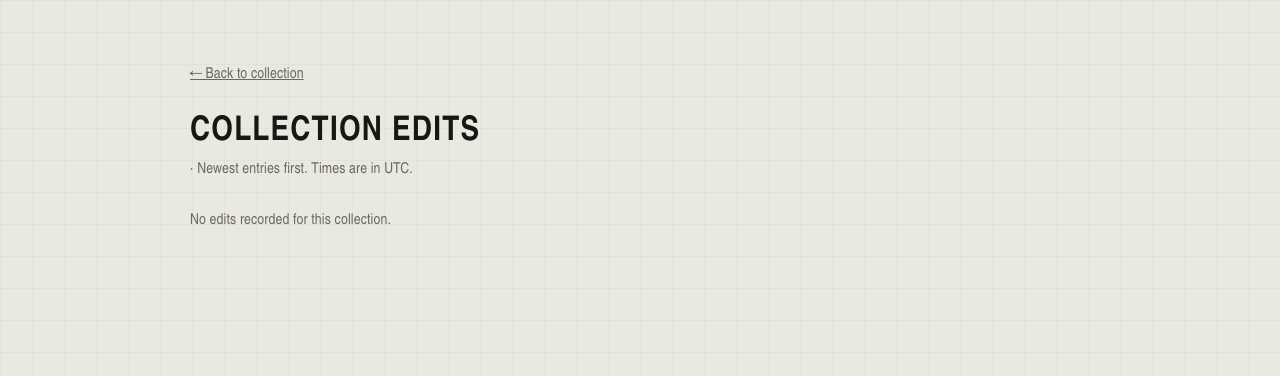
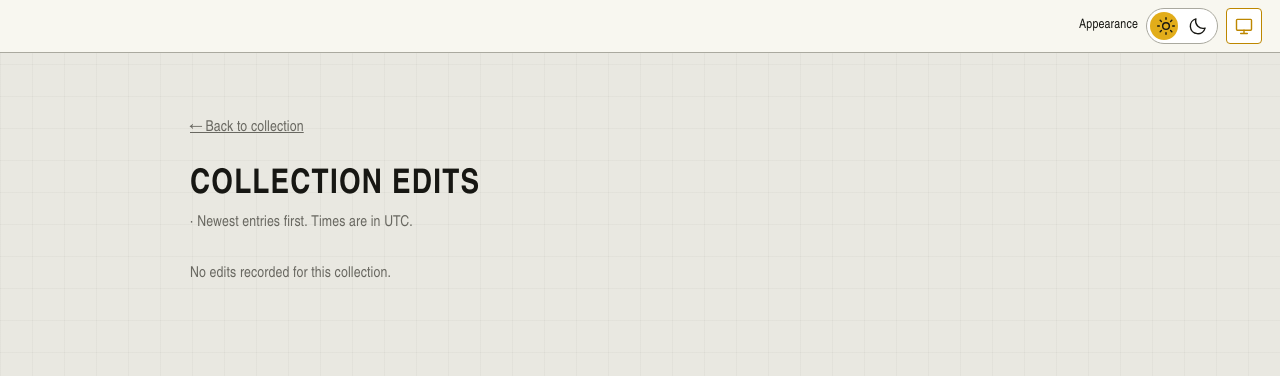
Before and after one commit to diversen7/archival-organizer, a FastAPI app: template archival_organizer/web/templates/history.html in a window 1280 px wide. Shown: the top 376 px of the page. Run offline with FastAPI, Linux system fonts and the light colour scheme; the template is opened without the code that fills it, so the values that code supplies are empty; parts of the project's set-up code (start-up, migrations or seed data) failed here and were passed over.

Commit message:
add dark light modes

```diff
--- a/archival_organizer/web/static/archive.css
+++ b/archival_organizer/web/static/archive.css
@@ -1,4 +1,5 @@
 :root {
+  color-scheme: light;
   --ink: #171713;
   --muted: #696861;
   --paper: #e9e8e1;
@@ -9,7 +10,55 @@
   --accent-soft: #f3dda0;
   --warn: #b83b24;
   --panel: #20211e;
+  --accent-ink: #171713;
+  --control-border: #20211e;
+  --input-bg: #fff;
+  --hover-card: #fffdf3;
+  --scan-frame: #c5c4bb;
+  --shadow: #24251f1f;
+  --grid-line: #1a1a1608;
+  --disabled-bg: #deddd5;
   --technical-font: Bahnschrift, "Arial Narrow", "Helvetica Neue", Arial, sans-serif;
+}
+
+/* System mode has no data-theme; an explicit choice takes precedence. */
+@media (prefers-color-scheme: dark) {
+  :root:not([data-theme]) {
+    color-scheme: dark;
+    --ink: #eeede5;
+    --muted: #b8b7ad;
+    --paper: #181916;
+    --card: #252622;
+    --line: #606158;
+    --accent-strong: #e2ad1a;
+    --accent-soft: #40361c;
+    --warn: #f38c76;
+    --control-border: #929389;
+    --input-bg: #1c1d19;
+    --hover-card: #33342c;
+    --scan-frame: #30312c;
+    --shadow: #00000050;
+    --grid-line: #ffffff06;
+    --disabled-bg: #3b3c35;
+  }
+}
+:root[data-theme="dark"] {
+  color-scheme: dark;
+  --ink: #eeede5;
+  --muted: #b8b7ad;
+  --paper: #181916;
+  --card: #252622;
+  --line: #606158;
+  --accent-strong: #e2ad1a;
+  --accent-soft: #40361c;
+  --warn: #f38c76;
+  --control-border: #929389;
+  --input-bg: #1c1d19;
+  --hover-card: #33342c;
+  --scan-frame: #30312c;
+  --shadow: #00000050;
+  --grid-line: #ffffff06;
+  --disabled-bg: #3b3c35;
 }
 
 * { box-sizing: border-box; }
@@ -18,13 +67,23 @@ body {
   color: var(--ink);
   background-color: var(--paper);
   background-image:
-    linear-gradient(#1a1a1608 1px, transparent 1px),
-    linear-gradient(90deg, #1a1a1608 1px, transparent 1px);
+    linear-gradient(var(--grid-line) 1px, transparent 1px),
+    linear-gradient(90deg, var(--grid-line) 1px, transparent 1px);
   background-size: 32px 32px;
   font: 15px/1.5 var(--technical-font);
   letter-spacing: .01em;
 }
 a { color: inherit; }
+.appearance-bar { display: flex; align-items: center; justify-content: flex-end; gap: 8px; padding: 8px 18px; background: var(--card); border-bottom: 1px solid var(--line); font-size: 13px; }
+.appearance-bar button { position: relative; display: inline-flex; align-items: center; justify-content: center; height: 36px; padding: 6px; color: var(--ink); background: var(--input-bg); border: 1px solid var(--line); cursor: pointer; }
+.appearance-bar button:focus-visible { outline: 2px solid var(--accent); outline-offset: 2px; }
+.appearance-bar svg { position: relative; width: 20px; height: 20px; fill: none; stroke: currentColor; stroke-width: 1.7; stroke-linecap: round; stroke-linejoin: round; }
+.appearance-bar .theme-switch { width: 72px; gap: 12px; border-radius: 18px; }
+.theme-switch::before { content: ""; position: absolute; left: 3px; width: 28px; height: 28px; border-radius: 50%; background: var(--accent); }
+.theme-switch[aria-checked="true"]::before { left: 39px; }
+.theme-switch[aria-checked="false"] svg:first-child, .theme-switch[aria-checked="true"] svg:last-child { color: var(--accent-ink); }
+.appearance-bar .theme-system { width: 36px; border-radius: 4px; }
+.theme-system[aria-pressed="true"] { border-color: var(--accent-strong); color: var(--accent-strong); }
 .layout { display: grid; grid-template-columns: 330px minmax(0, 1fr); min-height: 100vh; }
 aside { position: sticky; top: 0; height: 100vh; overflow: hidden; background: var(--panel); color: #f4f1e6; border-right: 8px solid var(--accent); padding: 24px 18px; display: flex; flex-direction: column; }
 .brand { font: 800 22px/1.05 var(--technical-font); letter-spacing: .14em; text-transform: uppercase; margin: 0 6px 7px; }
--- /dev/null
+++ b/archival_organizer/web/static/theme.js
@@ -0,0 +1,47 @@
+(() => {
+  const key = "archive-browser:theme";
+  const root = document.documentElement;
+  let preference = "system";
+  try {
+    const saved = localStorage.getItem(key);
+    if (saved === "light" || saved === "dark") preference = saved;
+  } catch {
+    // Follow the system preference when browser storage is unavailable.
+  }
+
+  const apply = () => {
+    if (preference === "system") delete root.dataset.theme;
+    else root.dataset.theme = preference;
+  };
+  // Apply saved choices before the stylesheet loads to avoid a flash of the wrong theme.
+  apply();
+
+  document.addEventListener("DOMContentLoaded", () => {
+    const control = document.querySelector("#theme-mode");
+    const systemControl = document.querySelector("#theme-system");
+    const systemTheme = window.matchMedia("(prefers-color-scheme: dark)");
+    const isDark = () => preference === "dark" || (preference === "system" && systemTheme.matches);
+    const updateControls = () => {
+      control.setAttribute("aria-checked", String(isDark()));
+      control.title = isDark() ? "Switch to light mode" : "Switch to dark mode";
+      systemControl.setAttribute("aria-pressed", String(preference === "system"));
+    };
+    const choose = (mode) => {
+      preference = mode;
+      apply();
+      updateControls();
+      try {
+        if (preference === "system") localStorage.removeItem(key);
+        else localStorage.setItem(key, preference);
+      } catch {
+        // Switching still works for this page when storage is unavailable.
+      }
+    };
+    control.disabled = false;
+    systemControl.disabled = false;
+    updateControls();
+    control.addEventListener("click", () => choose(isDark() ? "light" : "dark"));
+    systemControl.addEventListener("click", () => choose("system"));
+    systemTheme.addEventListener("change", updateControls);
+  });
+})();
--- a/archival_organizer/web/templates/base.html
+++ b/archival_organizer/web/templates/base.html
@@ -4,9 +4,20 @@
   <meta charset="utf-8">
   <meta name="viewport" content="width=device-width, initial-scale=1">
   <title>{% block title %}Archive browser{% endblock %}</title>
+  <script src="/static/theme.js?v={{ asset_version | urlencode }}"></script>
   <link rel="stylesheet" href="/static/archive.css?v={{ asset_version | urlencode }}">
 </head>
 <body class="{% block body_class %}{% endblock %}">
+  <div class="appearance-bar">
+    <span>Appearance</span>
+    <button id="theme-mode" class="theme-switch" type="button" role="switch" aria-label="Dark mode" aria-checked="false" disabled>
+      <svg viewBox="0 0 24 24" aria-hidden="true"><circle cx="12" cy="12" r="4"/><path d="M12 2v2m0 16v2M2 12h2m16 0h2M5 5l1.5 1.5m11 11L19 19M5 19l1.5-1.5m11-11L19 5"/></svg>
+      <svg viewBox="0 0 24 24" aria-hidden="true"><path d="M20.5 14.5A9 9 0 0 1 9.5 3.5a9 9 0 1 0 11 11Z"/></svg>
+    </button>
+    <button id="theme-system" class="theme-system" type="button" aria-label="Use system appearance" title="Use system appearance" aria-pressed="true" disabled>
+      <svg viewBox="0 0 24 24" aria-hidden="true"><rect x="3" y="4" width="18" height="13" rx="1"/><path d="M12 17v4m-4 0h8"/></svg>
+    </button>
+  </div>
   {% block body %}{% endblock %}
   <script src="/static/archive.js?v={{ asset_version | urlencode }}" defer></script>
 </body>
```
Also changed, not shown: other parts of archival_organizer/web/static/archive.css (+21 -21 lines), tests/test_theme_ui.cjs (added, +104 -0 lines), README.md.
